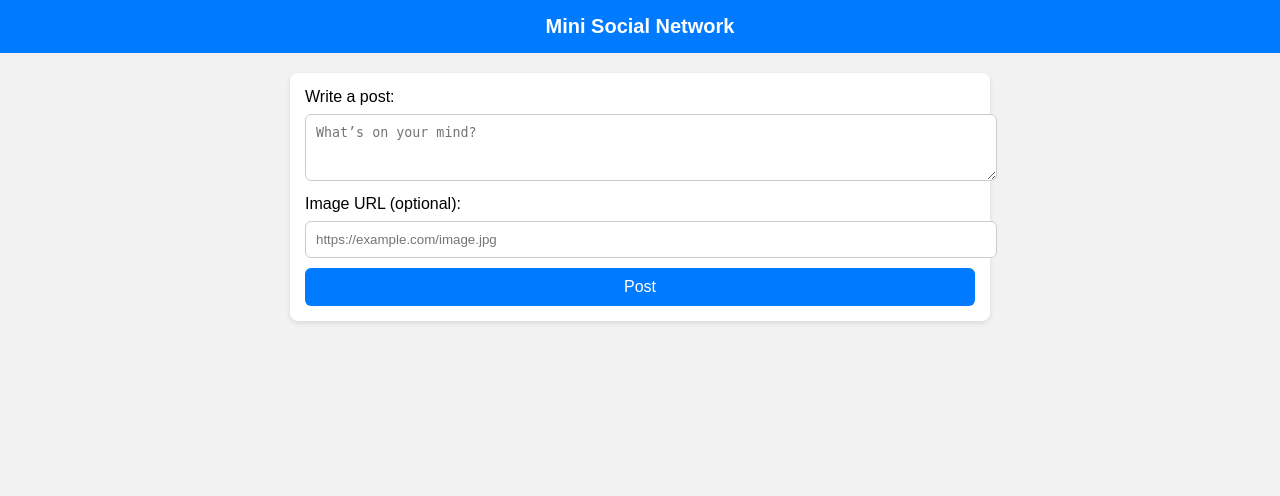
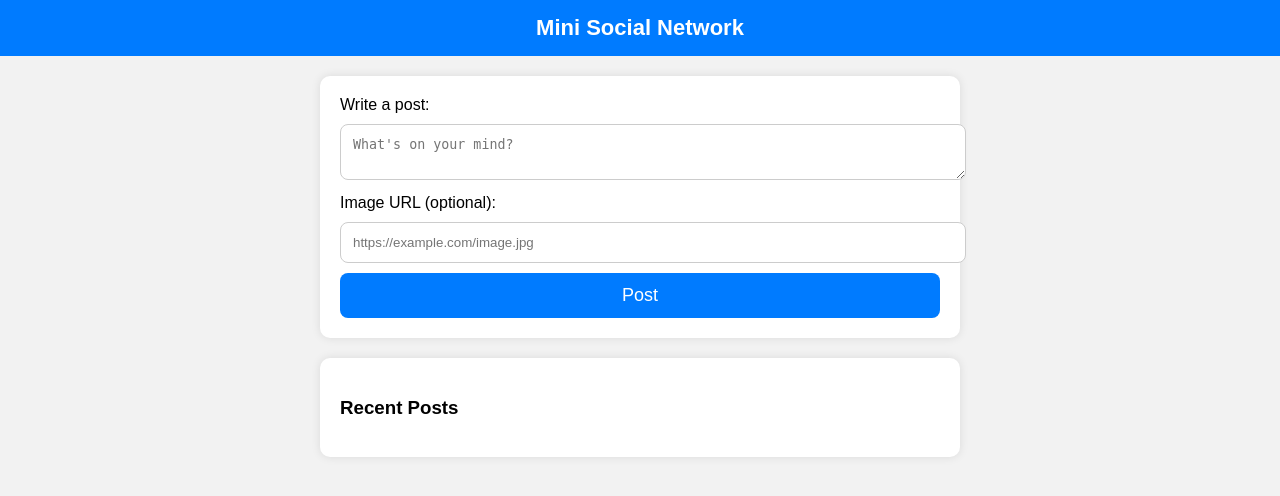
Before and after one commit to Basel888219/mini-social, a Flask app: page / in a window 1280 px wide. Shown: the top 496 px of the page. Run offline with Flask 3, Linux system fonts and the light colour scheme; some libraries are stand-ins or nearby versions.

Commit message:
Refactor index.html for improved layout and styling
Updated the layout and styling of the Mini Social Network page, including changes to the header, container, and post elements. Adjusted form actions and improved overall design for better user experience.

```diff
--- a/templates/index.html
+++ b/templates/index.html
@@ -1,207 +1,102 @@
 <!DOCTYPE html>
 <html lang="en">
 <head>
-    <meta charset="UTF-8" />
-    <meta name="viewport" content="width=device-width, initial-scale=1.0" />
-    <title>Mini Social</title>
-
-    <!-- Socket.IO -->
-    <script src="https://cdn.socket.io/4.7.2/socket.io.min.js" crossorigin="anonymous"></script>
-
+    <meta charset="UTF-8">
+    <meta name="viewport" content="width=device-width, initial-scale=1.0">
+    <title>Mini Social Network</title>
     <style>
         body {
             font-family: Arial, sans-serif;
+            margin: 0;
             background: #f2f2f2;
-            margin: 0;
-            padding: 0;
         }
 
-        header {
+        .header {
             background: #007bff;
+            color: white;
             padding: 15px;
             text-align: center;
-            color: white;
-            font-size: 20px;
+            font-size: 22px;
             font-weight: bold;
         }
 
         .container {
-            width: 100%;
-            max-width: 700px;
+            width: 90%;
+            max-width: 600px;
             margin: 20px auto;
+            background: white;
+            padding: 20px;
+            border-radius: 10px;
+            box-shadow: 0 0 10px rgba(0,0,0,0.1);
         }
 
-        .post-form {
-            background: white;
-            padding: 15px;
+        input, textarea {
+            width: 100%;
+            padding: 12px;
+            margin: 10px 0;
             border-radius: 8px;
-            margin-bottom: 20px;
-            box-shadow: 0 2px 5px rgba(0,0,0,0.1);
+            border: 1px solid #ccc;
         }
 
-        .post-form input, .post-form textarea {
+        button {
             width: 100%;
-            padding: 10px;
-            margin-top: 8px;
-            margin-bottom: 10px;
-            border: 1px solid #ccc;
-            border-radius: 6px;
+            padding: 12px;
+            background: #007bff;
+            color: white;
+            border: none;
+            border-radius: 8px;
+            cursor: pointer;
+            font-size: 18px;
         }
 
-        .post-form button {
-            background: #007bff;
-            color: white;
-            padding: 10px 16px;
-            border: none;
-            border-radius: 6px;
-            cursor: pointer;
-            width: 100%;
-            font-size: 16px;
-        }
-
-        .feed {
-            margin-top: 20px;
+        button:hover {
+            background: #0056b3;
         }
 
         .post {
             background: white;
+            margin-top: 20px;
             padding: 15px;
             border-radius: 10px;
-            margin-bottom: 15px;
-            box-shadow: 0 2px 5px rgba(0,0,0,0.1);
+            box-shadow: 0 0 5px rgba(0,0,0,0.1);
         }
 
-        .post-header {
-            display: flex;
-            align-items: center;
+        .post img {
+            width: 100%;
+            border-radius: 10px;
+            margin-top: 10px;
         }
-
-        .avatar {
-            width: 45px;
-            height: 45px;
-            background: #007bff;
-            color: white;
-            border-radius: 50%;
-            display: flex;
-            align-items: center;
-            justify-content: center;
-            font-size: 20px;
-            margin-right: 12px;
-        }
-
-        .post-body img {
-            width: 100%;
-            margin-top: 10px;
-            border-radius: 8px;
-        }
-
-        .post-footer {
-            margin-top: 10px;
-            display: flex;
-            gap: 10px;
-        }
-
-        .icon-btn {
-            padding: 8px 12px;
-            border: none;
-            background: #eaeaea;
-            border-radius: 6px;
-            cursor: pointer;
-        }
-
     </style>
 </head>
 <body>
 
-<header>
-    Mini Social Network
-</header>
+    <div class="header">Mini Social Network</div>
 
     <div class="container">
-
-    <!-- Post Form -->
-    <form class="post-form" action="/post" method="POST">
-        <input type="hidden" name="user" value="{{ current_user }}">
-
+        <form action="/add_post" method="POST">
             <label>Write a post:</label>
-        <textarea name="content" rows="3" placeholder="What’s on your mind?" required></textarea>
+            <textarea name="content" placeholder="What's on your mind?" required></textarea>
 
             <label>Image URL (optional):</label>
             <input type="text" name="image_url" placeholder="https://example.com/image.jpg">
 
             <button type="submit">Post</button>
         </form>
-
-    <!-- Feed -->
-    <section id="feed" class="feed">
-        {% for post in posts %}
-        <article class="post">
-            <header class="post-header">
-                <div class="avatar">
-                    {{ post.user[0].upper() }}
-                </div>
-                <div>
-                    <strong>{{ post.user }}</strong><br>
-                    <span style="font-size:12px; color:gray;">{{ post.time }}</span>
-                </div>
-            </header>
-
-            <div class="post-body">
-                <p>{{ post.content }}</p>
-
-                {% if post.image_url %}
-                <img src="{{ post.image_url }}" alt="post image">
-                {% endif %}
     </div>
 
-            <footer class="post-footer">
-                <button class="icon-btn">👍 Like</button>
-                <button class="icon-btn">💬 Comment</button>
-            </footer>
-        </article>
+    <div class="container">
+        <h3>Recent Posts</h3>
+
+        {% for post in posts %}
+        <div class="post">
+            <p>{{ post.content }}</p>
+            {% if post.image %}
+                <img src="{{ post.image }}" alt="Post image">
+            {% endif %}
+            <small>({{ post.timestamp }})</small>
+        </div>
         {% endfor %}
-    </section>
-
     </div>
-
-<!-- REAL-TIME SOCKET.IO -->
-<script>
-    const socket = io();
-
-    function createPostElement(post) {
-        const article = document.createElement("article");
-        article.className = "post";
-
-        const firstLetter = (post.user || "G").charAt(0).toUpperCase();
-
-        article.innerHTML = `
-            <header class="post-header">
-                <div class="avatar">${firstLetter}</div>
-                <div>
-                    <strong>${post.user}</strong><br>
-                    <span style="font-size:12px; color:gray;">${post.time}</span>
-                </div>
-            </header>
-
-            <div class="post-body">
-                <p>${post.content}</p>
-                ${post.image_url ? `<img src="${post.image_url}">` : ""}
-            </div>
-
-            <footer class="post-footer">
-                <button class="icon-btn">👍 Like</button>
-                <button class="icon-btn">💬 Comment</button>
-            </footer>
-        `;
-
-        return article;
-    }
-
-    socket.on("new_post", (post) => {
-        const feed = document.getElementById("feed");
-        feed.insertBefore(createPostElement(post), feed.firstChild);
-    });
-</script>
 
 </body>
 </html>
```
Lines whose indentation alone changed are shown as unchanged.
